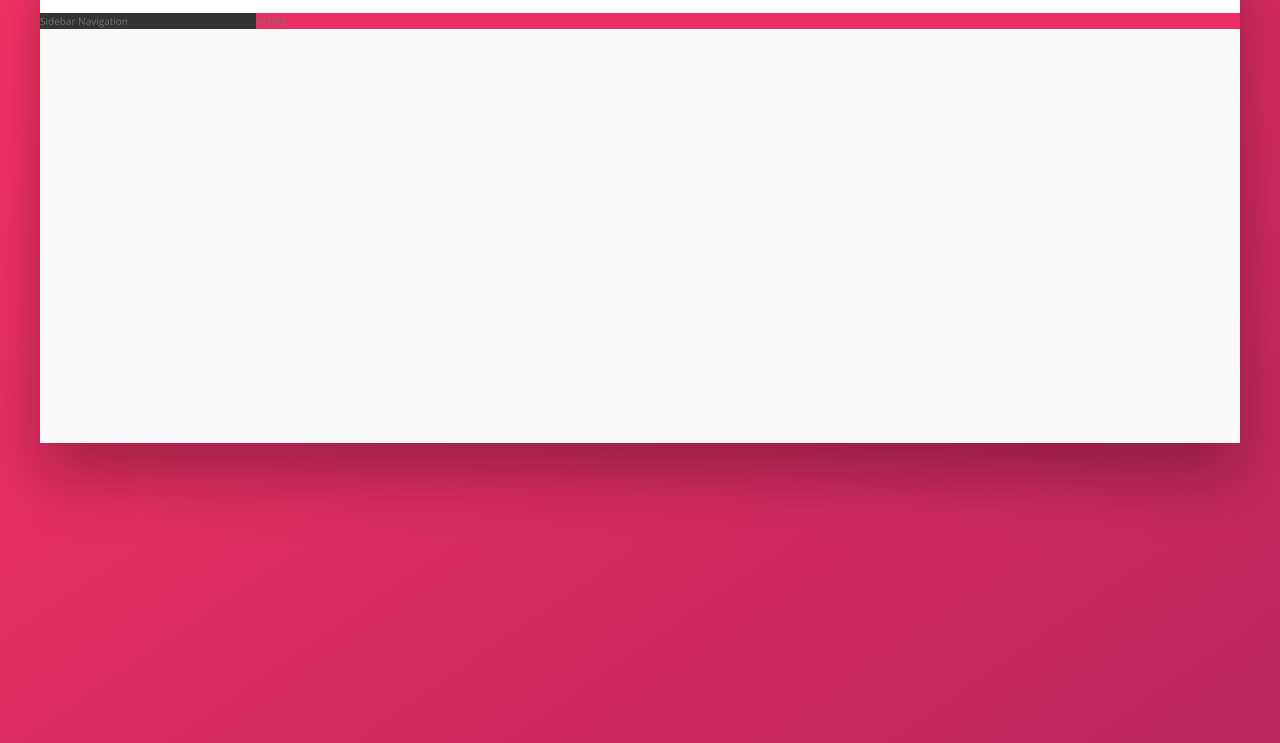
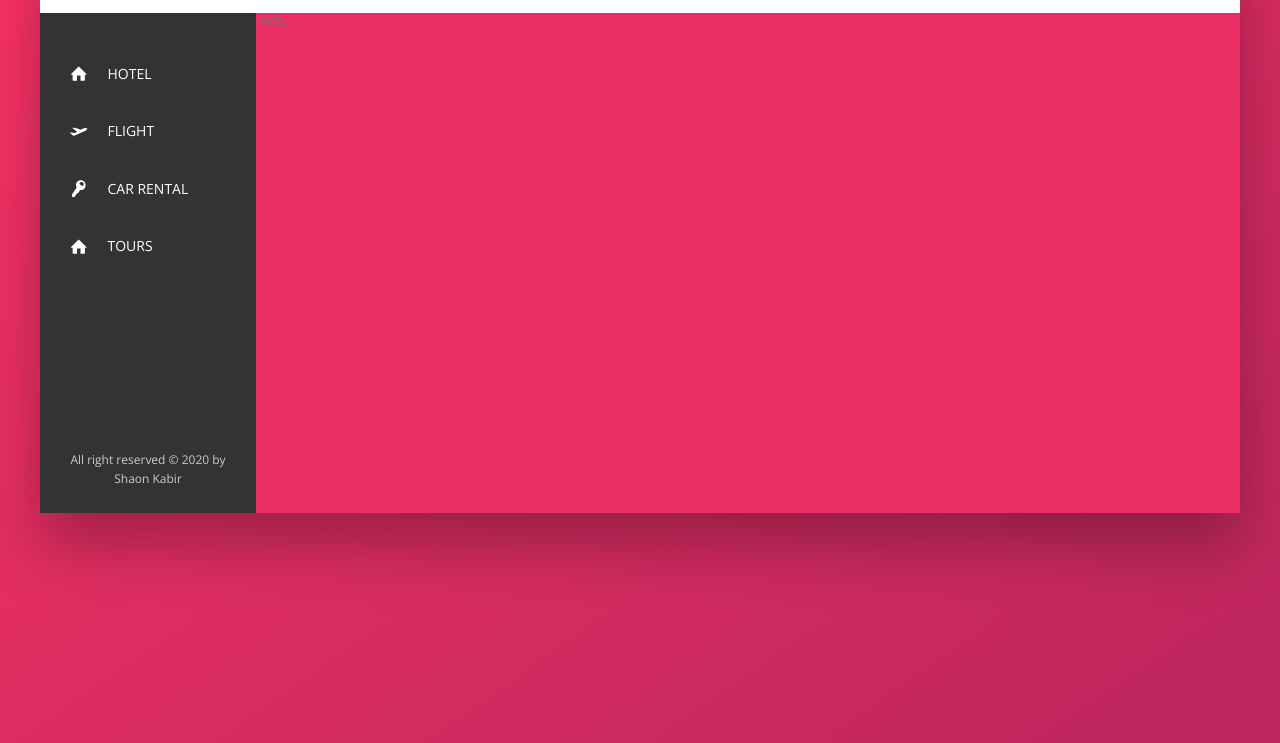
Before and after one commit to shaonkabir8/trillo, a website: page index.html in a window 1280 px wide. Shown: the part 137-880 px from the top of the page. Drawn offline with nearby package versions, Linux system fonts and the light colour scheme.

Commit message:
refactor(sidebar): add sidebar navigation markup and initial style

```diff
--- a/index.html
+++ b/index.html
@@ -44,7 +44,43 @@
             </header>
             <div class="content">
                 <nav class="sidebar">
-                    Sidebar Navigation
+                    <ul class="sidebar__nav">
+                        <li class="sidebar__item">
+                            <a href="#" class="sidebar__link">
+                                <svg class="sidebar__icon">
+                                    <use xlink:href="img/sprite.svg#icon-home"></use>
+                                </svg>
+                                <span>Hotel</span>
+                            </a>
+                        </li>
+                        <li class="sidebar__item">
+                            <a href="#" class="sidebar__link">
+                                <svg class="sidebar__icon">
+                                    <use xlink:href="img/sprite.svg#icon-aircraft-take-off"></use>
+                                </svg>
+                                <span>Flight</span>
+                            </a>
+                        </li>
+                        <li class="sidebar__item">
+                            <a href="#" class="sidebar__link">
+                                <svg class="sidebar__icon">
+                                    <use xlink:href="img/sprite.svg#icon-key"></use>
+                                </svg>
+                                <span>Car rental</span>
+                            </a>
+                        </li>
+                        <li class="sidebar__item">
+                            <a href="#" class="sidebar__link">
+                                <svg class="sidebar__icon">
+                                    <use xlink:href="img/sprite.svg#icon-home"></use>
+                                </svg>
+                                <span>tours</span>
+                            </a>
+                        </li>
+                    </ul>
+                    <footer class="copyright-area">
+                        All right reserved &copy; 2020 by Shaon Kabir
+                    </footer>
                 </nav>
                 <main class="hotel-view">
                     HOTEL
--- a/sass/_components.scss
+++ b/sass/_components.scss
@@ -117,3 +117,57 @@
     }
 
 }
+
+
+// Sidebar Navigation
+.sidebar {
+    background-color: var(--color-grey-dark-1);
+    flex: 0 0 18%;
+    display: flex;
+    flex-direction: column;
+    justify-content: space-between;
+
+    &__nav {
+        margin-top: 3.5rem;
+        list-style: none;
+    }
+
+    &__item {
+
+        &:not(:last-child) {
+            margin-bottom: .5rem;
+        }
+    }
+    &__link:link,
+    &__link:visited {
+        display: block;
+        text-decoration: none;
+        color: #fff;
+        text-transform: uppercase;
+        font-size: 1.4rem;
+        padding: 1.5rem 3rem;
+        transition: all .3s;
+        display: flex;
+        align-items: center;
+
+        //TODO: hover effect will be changed later
+        &:hover {
+            background-color: var(--color-primary);
+        }
+
+    }
+    &__icon {
+        width: 1.75rem;
+        height: 1.75rem;
+        fill: #fff;
+        margin-right: 2rem;
+    }
+
+
+    .copyright-area {
+        font-size: 1.2rem;
+        color: var(--color-grey-light-4);
+        text-align: center;
+        padding: 2.5rem;
+    }
+}
--- a/sass/_layout.scss
+++ b/sass/_layout.scss
@@ -21,15 +21,12 @@
     display: flex;
 }
 
-.sidebar {
-    background-color: var(--color-grey-dark-1);
 
-    flex: 0 0 18%;
-
-    // flex: flex-grow flex-shrink flex-basic;
-}
 
 .hotel-view {
     background-color: var(--color-primary);
     flex: 1;
+
+    // for test
+    min-height: 50rem;
 }
```
Also changed, not shown: css/style.css.
